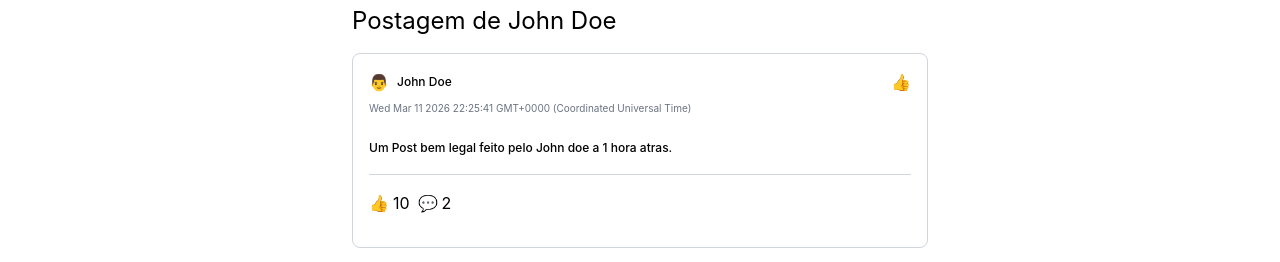
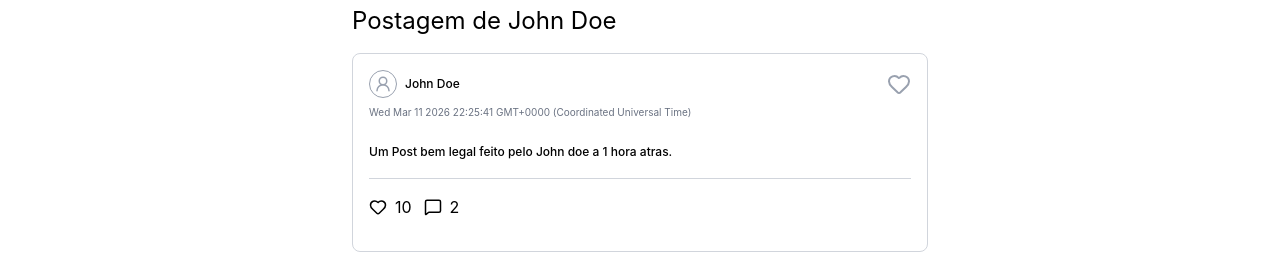
Before and after one commit to michelzaum/sayit, a React (Vite) app in the folder web/: page /postDetails in a window 1280 px wide. Shown: the part 187-449 px from the top of the page. Built offline with nearby package versions, Linux system fonts and the light colour scheme.

Commit message:
feat: display icons for likes, comments and user profile image

```diff
--- a/web/src/components/postItem/index.tsx
+++ b/web/src/components/postItem/index.tsx
@@ -1,4 +1,6 @@
 import { Link } from "react-router";
+import { Heart, MessageSquare, User2 } from "lucide-react";
+
 import { PostProps } from "./types";
 
 export function PostItem({
@@ -13,10 +15,18 @@ export function PostItem({
     <Link to="/postDetails" className="p-4 border border-gray-300 rounded-lg">
       <div className="flex items-center justify-between">
         <div className="flex items-center gap-2">
-          <div>{authorImage}</div>
+          <div className="rounded-full p-1 border border-gray-400">
+            {authorImage ? (
+              <img src={authorImage} alt="User profile image" />
+            ) : (
+              <User2 className="text-gray-400" height={18} width={18} />
+            )}
+          </div>
           <span className="text-xs font-medium">{authorName}</span>
         </div>
-        <span>👍️</span>
+        <button>
+          <Heart className="text-gray-400" />
+        </button>
       </div>
       <span className="text-[10px] text-gray-500">{createdAt.toString()}</span>
       <div className="py-4">
@@ -25,13 +35,13 @@ export function PostItem({
 
       <div className="h-px w-full bg-gray-300"></div>
 
-      <div className="flex items-center gap-2 py-4">
-        <div className="flex items-center gap-1">
-          <span>👍️</span>
+      <div className="flex items-center gap-3 py-4">
+        <div className="flex items-center gap-2">
+          <Heart height={18} width={18} />
           <span>{likesCount}</span>
         </div>
-        <div className="flex items-center gap-1">
-          <span>💬️</span>
+        <div className="flex items-center gap-2">
+          <MessageSquare height={18} width={18} />
           <span>{commentsCount}</span>
         </div>
       </div>
--- a/web/src/pages/feed/index.tsx
+++ b/web/src/pages/feed/index.tsx
@@ -20,7 +20,7 @@ export function Feed() {
               <PostItem
                 key={post.id}
                 id={post.id}
-                authorImage={"👨️"}
+                authorImage={""}
                 authorName={post.author.name}
                 createdAt={post.createdAt}
                 postContent={post.content}
--- a/web/src/pages/postDetails/index.tsx
+++ b/web/src/pages/postDetails/index.tsx
@@ -4,7 +4,7 @@ import { Link } from "react-router";
 
 const post = {
   id: "1",
-  authorImage: "👨️",
+  authorImage: "",
   authorName: "John Doe",
   createdAt: new Date(),
   postContent: "Um Post bem legal feito pelo John doe a 1 hora atras.",
```
